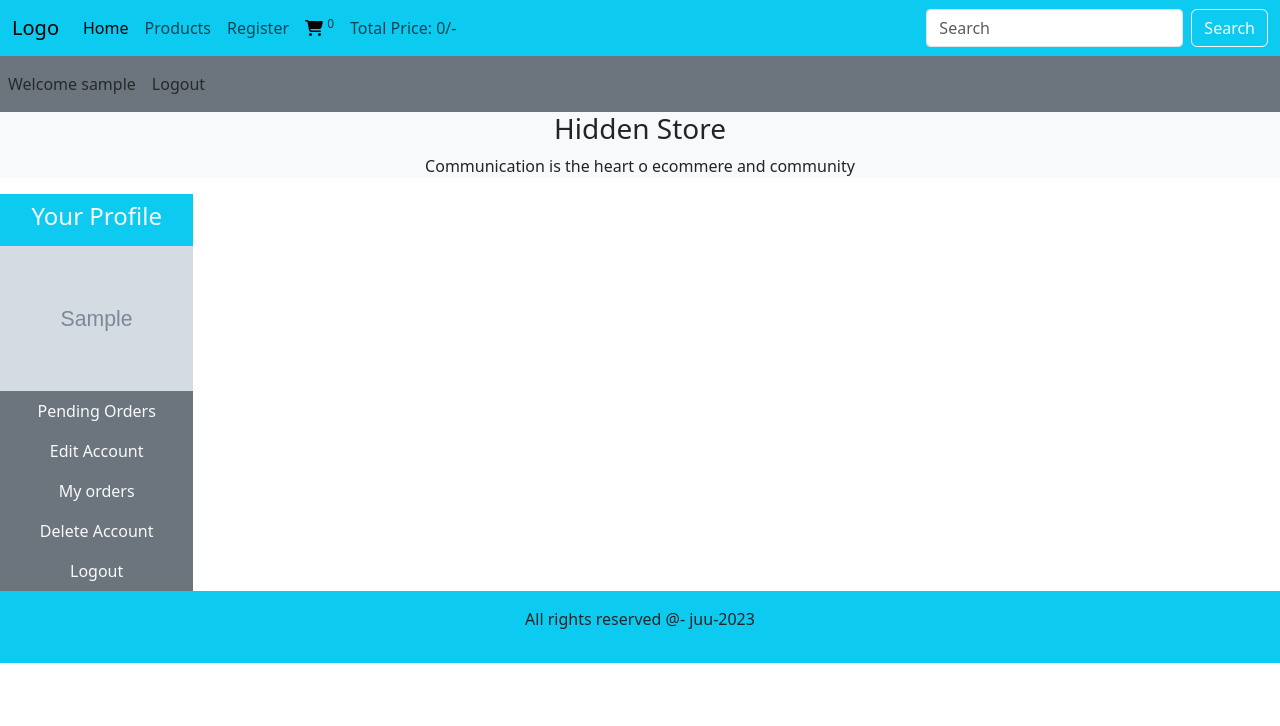
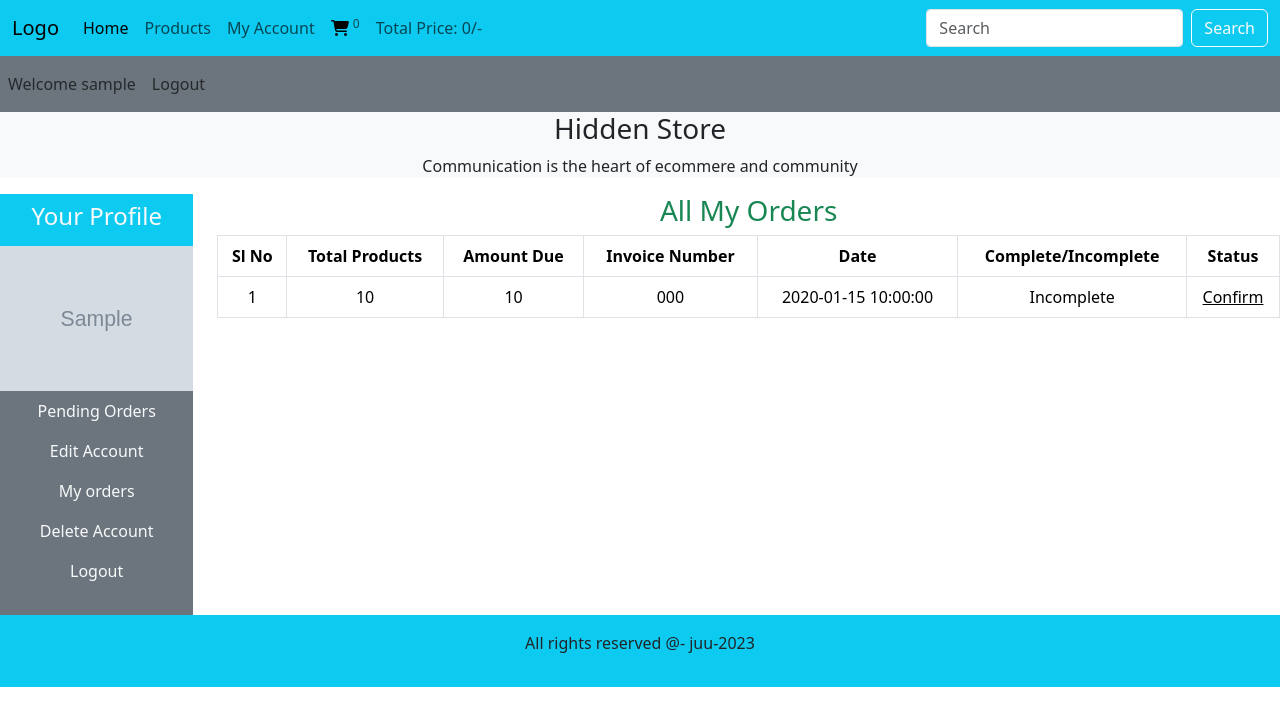
Before and after one commit to Johora-Juhi/hidden-store, a PHP site: page /users_area/profile.php?my_orders in a window 1280 px wide. Shown: the top 726 px of the page. Run offline with PHP 8.4, Linux system fonts and the light colour scheme; the visitor is signed in with stand-in values (Sample User, id 1); tables that the repository leaves empty or names only in its code hold one stand-in row (values such as "Sample post"); grey boxes marked "Sample" are stand-in pictures.

Commit message:
user orders

```diff
--- a/users_area/checkout.php
+++ b/users_area/checkout.php
@@ -95,7 +95,7 @@ session_start();
   <!-- third child  -->
   <div class="bg-light text-center">
     <h3>Hidden Store</h3>
-    <p>Communication is the heart o ecommere and community</p>
+    <p>Communication is the heart of ecommere and community</p>
   </div>
   <!-- fourth-child  -->
   <div class="row">
--- a/users_area/profile.php
+++ b/users_area/profile.php
@@ -35,9 +35,17 @@ session_start();
                         <li class="nav-item">
                             <a class="nav-link" href="../display_all.php">Products</a>
                         </li>
-                        <li class="nav-item">
-                            <a class="nav-link" href="./user_registration.php">Register</a>
-                        </li>
+                        <?php
+            if (isset($_SESSION['username'])) {
+              echo "<li class='nav-item'>
+              <a class='nav-link' href='./profile.php'>My Account</a>
+            </li>";
+            } else {
+              echo "<li class='nav-item'>
+              <a class='nav-link' href='./user_registration.php'>Register</a>
+            </li>";
+            }
+            ?>
                         <li class="nav-item">
                             <a class="nav-link" href="../cart.php"><i class="fa-solid fa-cart-shopping fa-bounce" style="color: #050505;"></i> <sup><?php cart_items(); ?></sup></a>
                         </li>
@@ -94,7 +102,7 @@ session_start();
     <!-- third child  -->
     <div class="bg-light text-center">
         <h3>Hidden Store</h3>
-        <p>Communication is the heart o ecommere and community</p>
+        <p>Communication is the heart of ecommere and community</p>
     </div>
     <!-- fourth-child  -->
     <div class="row">
@@ -111,11 +119,11 @@ session_start();
                 $select_user = "SELECT * FROM `user_table` where username = '$username'";
                 $result_user = mysqli_query($con, $select_user);
                 $user = mysqli_fetch_assoc($result_user);
-                $user_id= $user['user_id'];
-                $username= $user['username'];
-                $user_email= $user['user_email'];
-                $user_address= $user['user_address'];
-                $user_mobile= $user['user_mobile'];
+                $user_id = $user['user_id'];
+                $username = $user['username'];
+                $user_email = $user['user_email'];
+                $user_address = $user['user_address'];
+                $user_mobile = $user['user_mobile'];
                 $user_image = $user['user_image'];
                 echo "
                 <li class='nav-item'>
@@ -134,15 +142,18 @@ session_start();
                 <li class='nav-item'>
                     <a class='nav-link' href='./profile.php?delete_account'>Delete Account</a>
                 </li>
-                <li class='nav-item'>
+                <li class='nav-item pb-4'>
                     <a class='nav-link' href='./logout.php'>Logout</a>
             </ul>
         </div>
         <div class="col-md-10 text-center">
             <?php
             get_pending_orders();
-            if(isset($_GET['edit_account'])){
+            if (isset($_GET['edit_account'])) {
                 include('./edit_account.php');
+            }
+            if (isset($_GET['my_orders'])) {
+                include('./user_orders.php');
             }
             ?>
         </div>
--- /dev/null
+++ b/users_area/user_orders.php
@@ -0,0 +1,46 @@
+<h3 class="text-success">All My Orders</h3>
+<table class="table table-bordered">
+    <thead class="bg-info">
+        <tr>
+            <th>Sl No</th>
+            <th>Total Products</th>
+            <th>Amount Due</th>
+            <th>Invoice Number</th>
+            <th>Date</th>
+            <th>Complete/Incomplete</th>
+            <th>Status</th>
+        </tr>
+    </thead>
+    <tbody class='bg-secondary text-light'>
+        <?php
+        $select_orders = "SELECT * FROM `user_orders` where user_id = $user_id";
+        $result_orders = mysqli_query($con, $select_orders);
+        $number = 1;
+        // $orders = mysqli_fetch_assoc($result_orders);
+        while ($orders = mysqli_fetch_assoc($result_orders)) {
+            $order_id = $orders['order_id'];
+            $amount_due = $orders['amount_due'];
+            $invoice_number = $orders['invoice_number'];
+            $total_products = $orders['total_products'];
+            $order_date = $orders['order_date'];
+            $order_status = $orders['order_status'];
+            if ($order_status = "pending") {
+                $order_status = "Incomplete";
+            } else {
+                $order_status = "Complete";
+            }
+            echo "
+        <tr>
+            <td>$number</td>
+            <td>$total_products</td>
+            <td>$amount_due</td>
+            <td>$invoice_number</td>
+            <td>$order_date</td>
+            <td>$order_status</td>
+            <td> <a href='confirm_payment.php?order_id=$order_id' class='text-black'>Confirm</a> </td>
+        </tr>";
+            $number++;
+        }
+        ?>
+    </tbody>
+</table>
```
Also changed, not shown: cart.php (+12 -4 lines), display_all.php (+12 -4 lines), index.php (+13 -4 lines), product_details.php (+12 -4 lines), search_product.php (+12 -4 lines), users_area/confirm_payment.php (added, +51 -0 lines), users_area/edit_account.php (+7 -6 lines).
